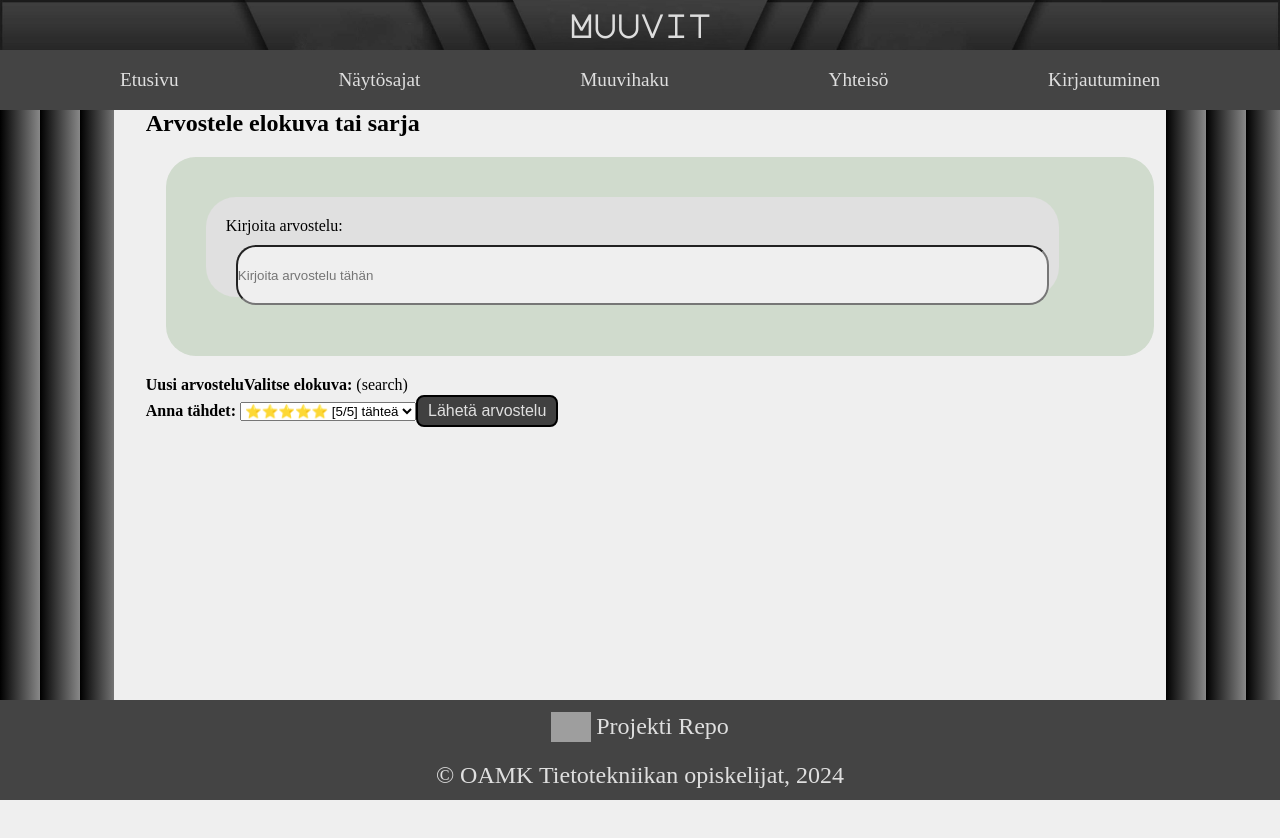
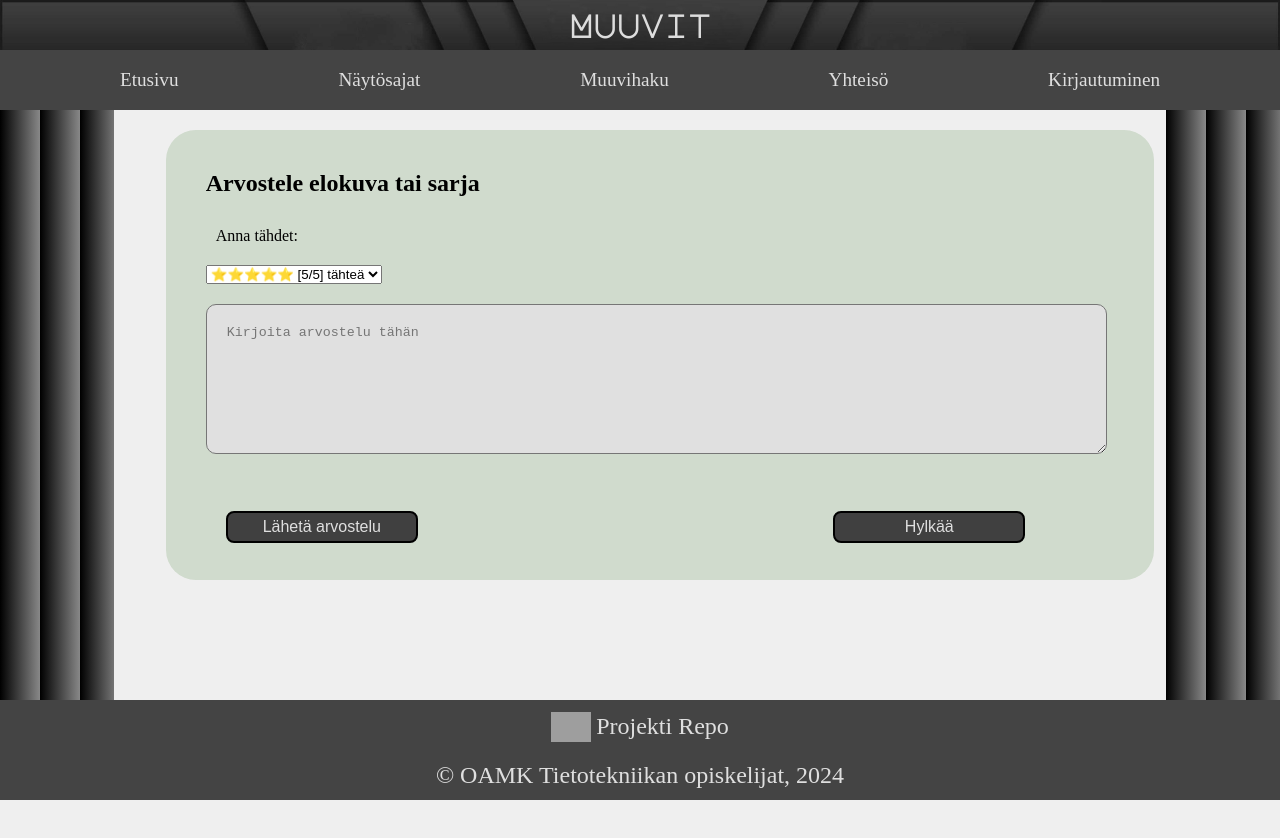
Before and after one commit to TVT23KM-1/Muuvit, a React (Vite) app in the folder front/: page /review in a window 1280 px wide. Shown: the top 838 px of the page. Built offline with nearby package versions, Linux system fonts and the light colour scheme; grey boxes are pictures that could not be loaded.

Commit message:
review lomake ok

```diff
--- a/front/src/components/content/Register.jsx
+++ b/front/src/components/content/Register.jsx
@@ -123,11 +123,14 @@ const Register = ({showLogin, setShowLogin}) => {
               <button onClick={closeRegisterForm}>Takaisin</button>
               <button onClick={jumpPageReview}>Review</button>
             </div>
+            <div id="buttons">
+            <button onClick={jumpPageReview}>Review</button>
           </div>
           <div id="login-form">
             <p>{registrationStatus.msg}</p>
           </div>
-          </>
+        </div>
+      </>
 
       )}
     </div>
--- a/front/src/components/content/Review.jsx
+++ b/front/src/components/content/Review.jsx
@@ -13,40 +13,27 @@ const Review = () => {
 
     return (
         <>
-        <div>
+            <div id='review'>
                 <h2>Arvostele elokuva tai sarja</h2>
-        </div>
-            <div id='review'>
-             <form id='reviewForm'>
-
-                <label>Kirjoita arvostelu:
-                <input id="reviewText" placeholder="Kirjoita arvostelu tähän"></input>
-                </label>
-            </form>
-
-
-        </div>
-
-        <div id="createReview">
-          <b>Uusi arvostelu</b>
-
-          <b>Valitse elokuva:</b> (search) <br/>
-          <b>Anna tähdet: </b>
-          <select className="field" defaultValue="5">
+                <div id="stars">
+                <p>Anna tähdet: </p>
+                        <select id="stars" defaultValue="5">
                             <option value="1">&#11088; [1/5] tähteä</option>
                             <option value="2">&#11088;&#11088; [2/5] tähteä</option>
                             <option value="3">&#11088;&#11088;&#11088; [3/5] tähteä</option>
                             <option value="4">&#11088;&#11088;&#11088;&#11088; [4/5] tähteä</option>
                             <option value="5">&#11088;&#11088;&#11088;&#11088;&#11088; [5/5] tähteä</option>
                         </select>
-
+                </div>
+            <form id='reviewForm'>
+                <textarea id="reviewText" placeholder="Kirjoita arvostelu tähän"></textarea>
+                <div id='buttons'>
                     <button onClick={sendReview}>Lähetä arvostelu</button>
+                    <button onClick={sendReview}>Hylkää</button>
                 </div>
-
-
+            </form>
+            </div>
         </>
-
-
     )
 }
 
--- a/front/src/components/content/css/Review.css
+++ b/front/src/components/content/css/Review.css
@@ -2,36 +2,51 @@
     display: block;
     background-color: rgb(208, 219, 205);
     width: 100%;
-    height:30%;
+    height:450px;
     border-radius: 30px;
    margin:20px;
    padding:20px;
 
 }
 
+#review h2 {
+    margin: 10px;
+    padding:10px;
+}
+
+#review p {
+    margin: 10px;
+    padding:10px;
+}
+
 #reviewForm{
-    width: 90%;
+    width: 95%;
     height:100px;
     border-radius: 30px;
    margin:20px;
-   padding:20px;
-   background-color:var(--light-gray-colour);
+   padding:0px;
 }
 
-#reviewText{
+#stars {
+    margin-left: 10px;
+}
+
+
+#reviewText {
     width: 100%;
-    height:100%;
-    size: 20px;
-    border-radius: 20px;
-    background-color: var(--white-colour);
-    margin: 10px;
+    height: 150px ;
+
+    border-radius: 10px;
+    background-color: var(--light-gray-colour);
+    margin: 0px;
+    padding: 20px
 }
 
 div#buttons{
     display: flex;
     justify-content: left;
     align-items: center;
-    padding:20;
+    padding:20px;
     margin-top: 2rem;
     margin-left: 0px;
     margin-right: 30px;
@@ -44,7 +59,7 @@ button {
 	background-color: var(--dark-gray-colour);
 	color: var(--light-colour);
 	padding: 0px 10px;
-    margin-right: 40%;
+    margin-right: 50%;
 	text-align: center;
     vertical-align: center;
 	text-decoration: none;
@@ -53,7 +68,7 @@ button {
 	border-radius: .5em;
 	-webkit-transition-duration: 0.4s; /* Safari */
 	transition-duration: 0.4s;
-	min-width: 8em;
+	min-width: 12em;
     height: 2em;
     border-color: black;
     border-width: 2px;
--- a/front/src/pages/css/Login.css
+++ b/front/src/pages/css/Login.css
@@ -40,8 +40,7 @@ div#buttons{
     padding:20;
     margin-top: 2rem;
     margin-left: 0px;
-    margin-right: 30px;
-
+    margin-right: 30px
 }
 button {
     font-size:  1rem;
```
Lines whose indentation alone changed are shown as unchanged.
